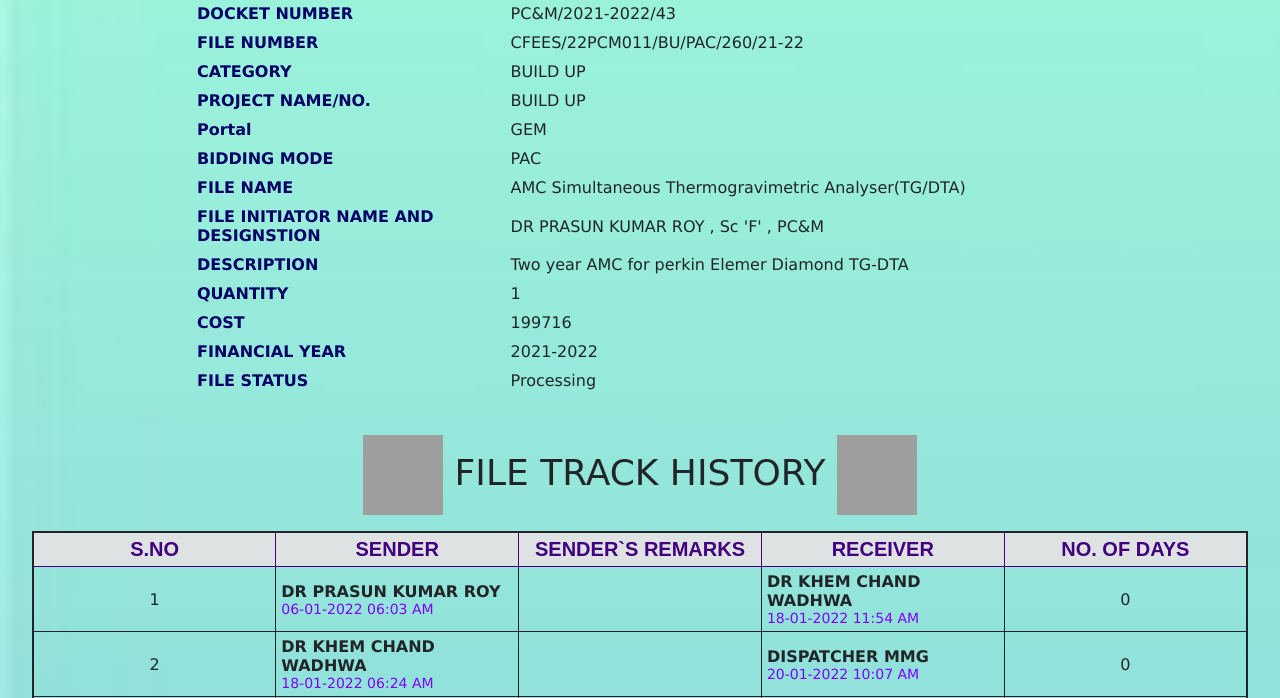
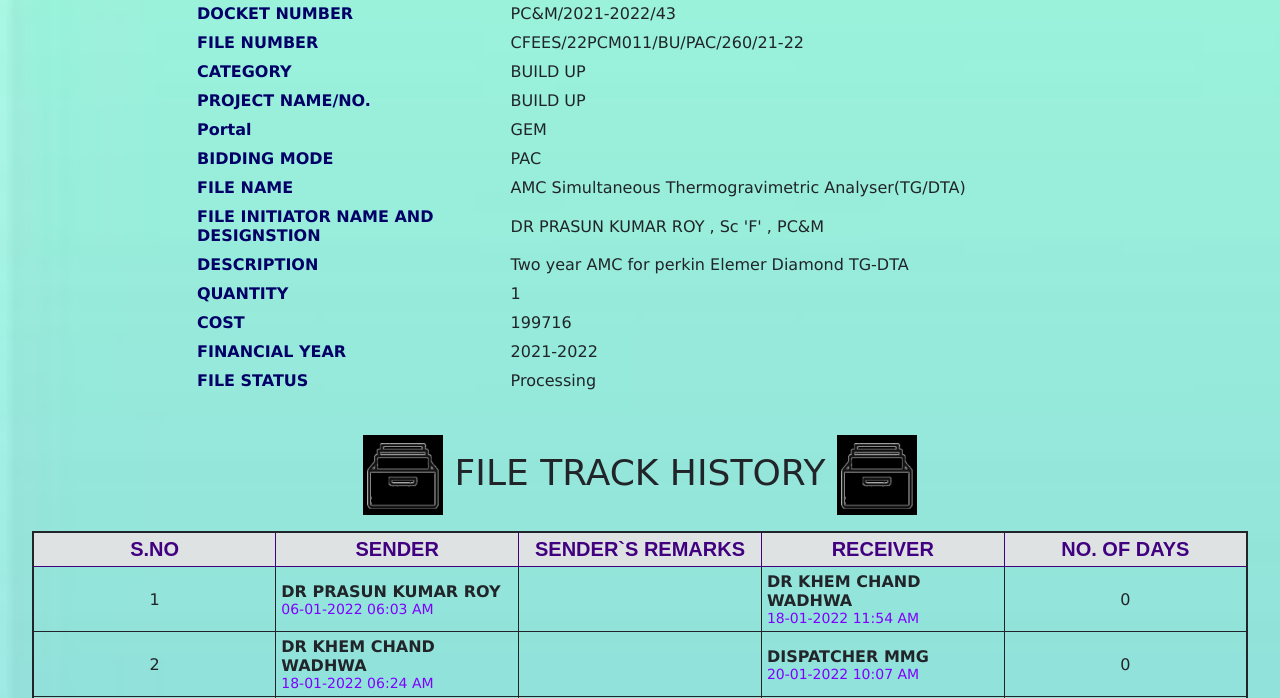
Before and after one commit to aryangupta005/Dak-Management-System, a PHP site: page /view.php?fileid=43 in a window 1280 px wide. Shown: the part 382-1080 px from the top of the page. Run offline with PHP 8.4, Linux system fonts and the light colour scheme; the visitor is signed in with stand-in values (Sample User, id 1); data comes from the database, SQL or seed files in the repository; data that the repository does not hold is empty; grey boxes are pictures that could not be loaded.

Commit message:
Update view.php

```diff
--- a/view.php
+++ b/view.php
@@ -111,9 +111,9 @@ else
  </table>
  <!--</form>-->
  &emsp;
-<p align="center" class="font36"><img src="image/filetrack2.png" alt="DA" width="80" height="80">
+<p align="center" class="font36"><img src="image/filetrack.png" alt="DA" width="80" height="80">
 FILE TRACK HISTORY
-<img src="image/filetrack2.png" width="80" height="80"></p>
+<img src="image/filetrack.png" width="80" height="80"></p>
 <p align="center">
 <table class="table1" >
  <thead align="center">
```
